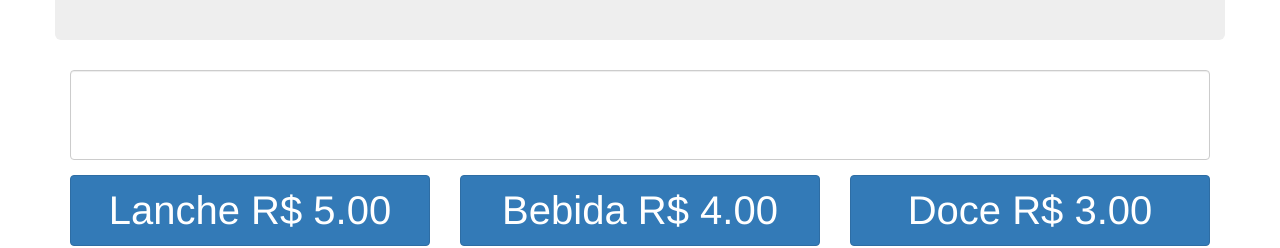
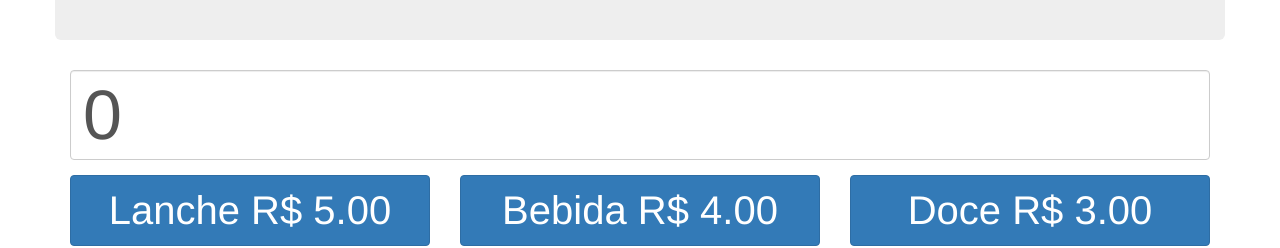
Before and after one commit to luizamaro11/exemploAngular3ds2, an Angular app: page / in a window 1280 px wide. Shown: the part 155-403 px from the top of the page. Built offline with nearby package versions, Linux system fonts and the light colour scheme.

Commit message:
ligando view com controller e corrigindo metodo calcula

```diff
--- a/src/app/somar/components/somar/somar.component.html
+++ b/src/app/somar/components/somar/somar.component.html
@@ -6,20 +6,20 @@
 <div class="row">
     <div class="col-md-12">
         <div class="form-group">
-            <input type="text" class="form-control texto">
+            <input type="text" class="form-control texto" [value]="pegaValor">
         </div>
     </div>
 </div>
 <div class="row">
     <div class="form-group">
         <div class="col-md-4">
-            <button class="btn btn-primary btn-block botao">Lanche R$ 5.00</button>
+            <button class="btn btn-primary btn-block botao" (click)="calcula(5)">Lanche R$ 5.00</button>
         </div>
         <div class="col-md-4">
-            <button class="btn btn-primary btn-block botao">Bebida R$ 4.00</button>
+            <button class="btn btn-primary btn-block botao" (click)="calcula(4)">Bebida R$ 4.00</button>
         </div>
         <div class="col-md-4">
-            <button class="btn btn-primary btn-block botao">Doce R$ 3.00</button>
+            <button class="btn btn-primary btn-block botao" (click)="calcula(3)">Doce R$ 3.00</button>
         </div>
     </div>
 
--- a/src/app/somar/components/somar/somar.component.ts
+++ b/src/app/somar/components/somar/somar.component.ts
@@ -16,8 +16,8 @@ export class SomarComponent implements OnInit {
     this.valor = 0;
   }
 
-  calcula(valorRecebido: number): number{
-      return this.somar.somar(this.valor,valorRecebido);
+  calcula(valorRecebido: number){
+    this.valor = this.somar.somar(this.valor,valorRecebido);
   }
 
   get pegaValor(){
```
